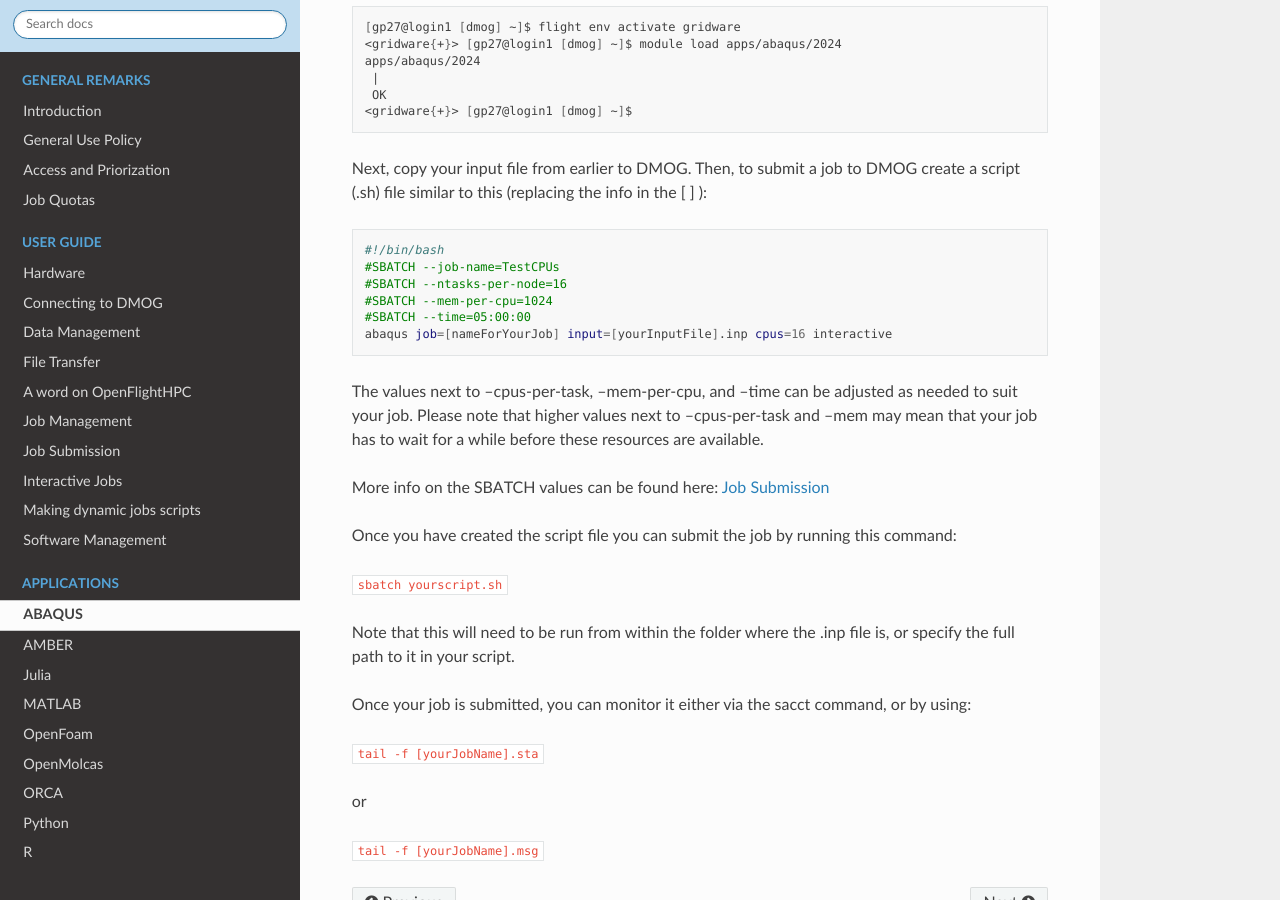
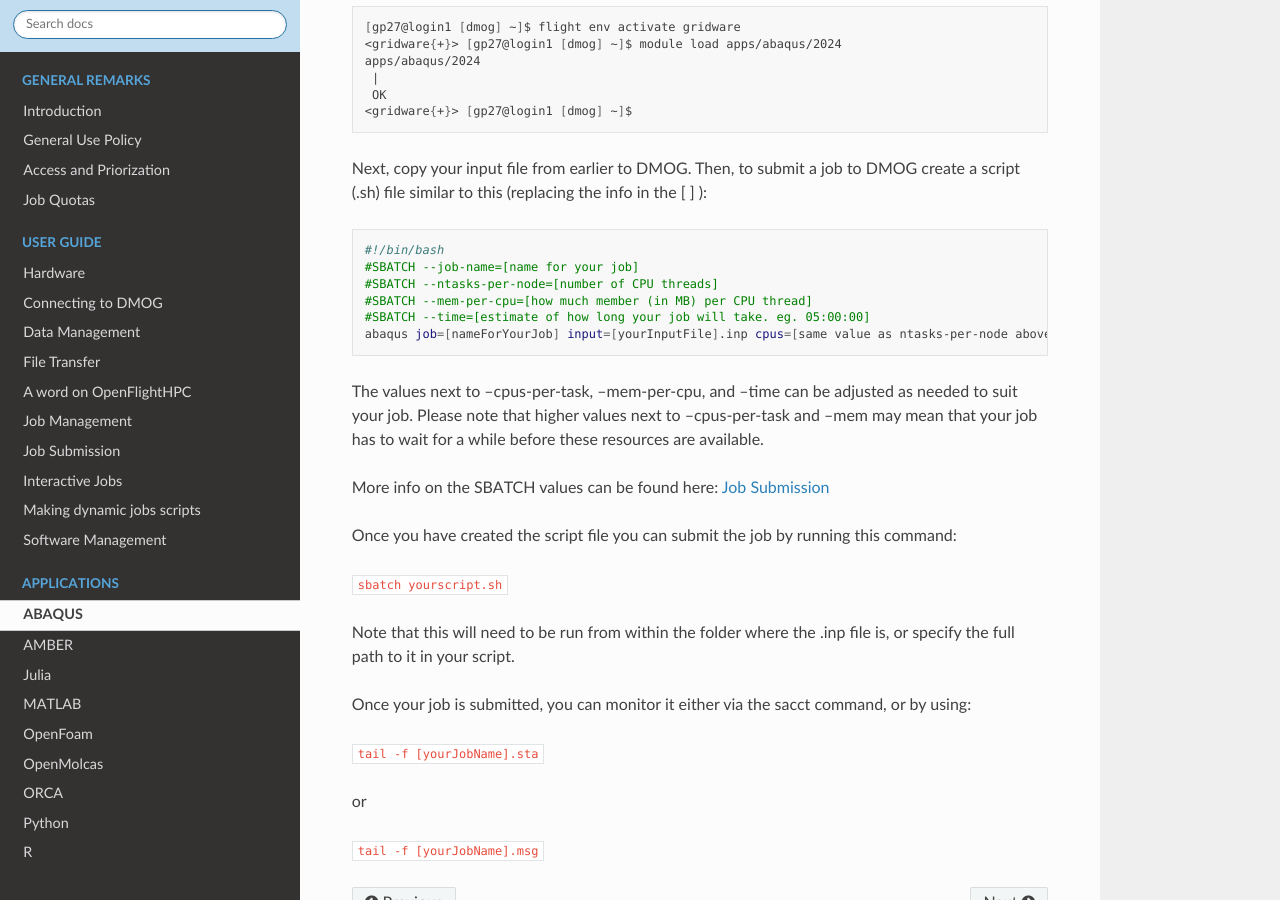
Before and after one commit to jm130/dmogdocs, a Sphinx documentation site: the page built from docs/source/applications/abaqus.rst, in a window 1280 px wide and 900 px high, scrolled down 477 px. Built offline with Sphinx 7.4.7 and the Read the Docs theme 2.0.0, drawn with Linux system fonts in a browser that asks for light colours.

Commit message:
Update abaqus.rst

```diff
--- a/docs/source/applications/abaqus.rst
+++ b/docs/source/applications/abaqus.rst
@@ -34,11 +34,11 @@ Next, copy your input file from earlier to DMOG. Then, to submit a job to DMOG c
 .. code-block:: slurm
 
   #!/bin/bash
-  #SBATCH --job-name=TestCPUs
-  #SBATCH --ntasks-per-node=16
-  #SBATCH --mem-per-cpu=1024
-  #SBATCH --time=05:00:00
-  abaqus job=[nameForYourJob] input=[yourInputFile].inp cpus=16 interactive
+  #SBATCH --job-name=[name for your job]
+  #SBATCH --ntasks-per-node=[number of CPU threads]
+  #SBATCH --mem-per-cpu=[how much member (in MB) per CPU thread]
+  #SBATCH --time=[estimate of how long your job will take. eg. 05:00:00]
+  abaqus job=[nameForYourJob] input=[yourInputFile].inp cpus=[same value as ntasks-per-node above] interactive
 
 
 The values next to --cpus-per-task, --mem-per-cpu, and --time can be adjusted as needed to suit your job. Please note that higher values next to --cpus-per-task and --mem may mean that your job has to wait for a while before these resources are available.
```
